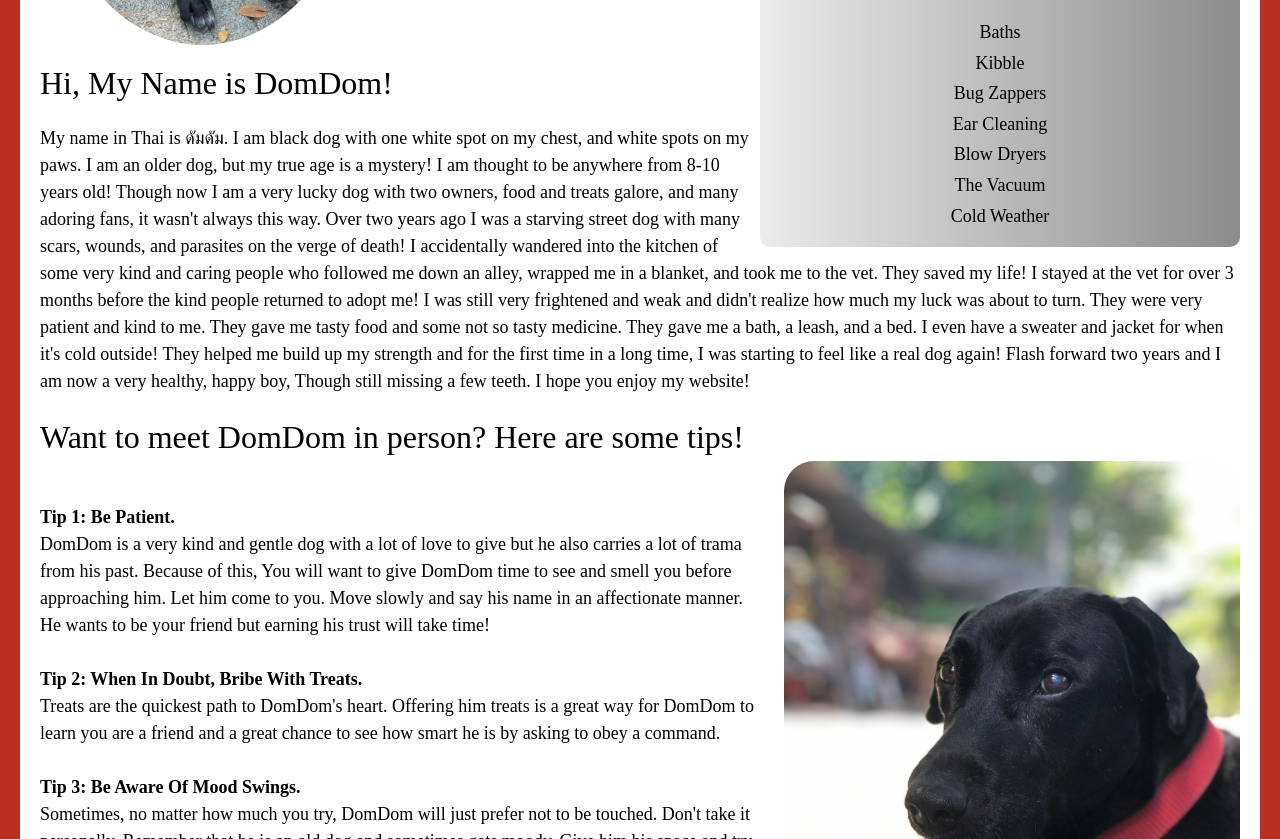
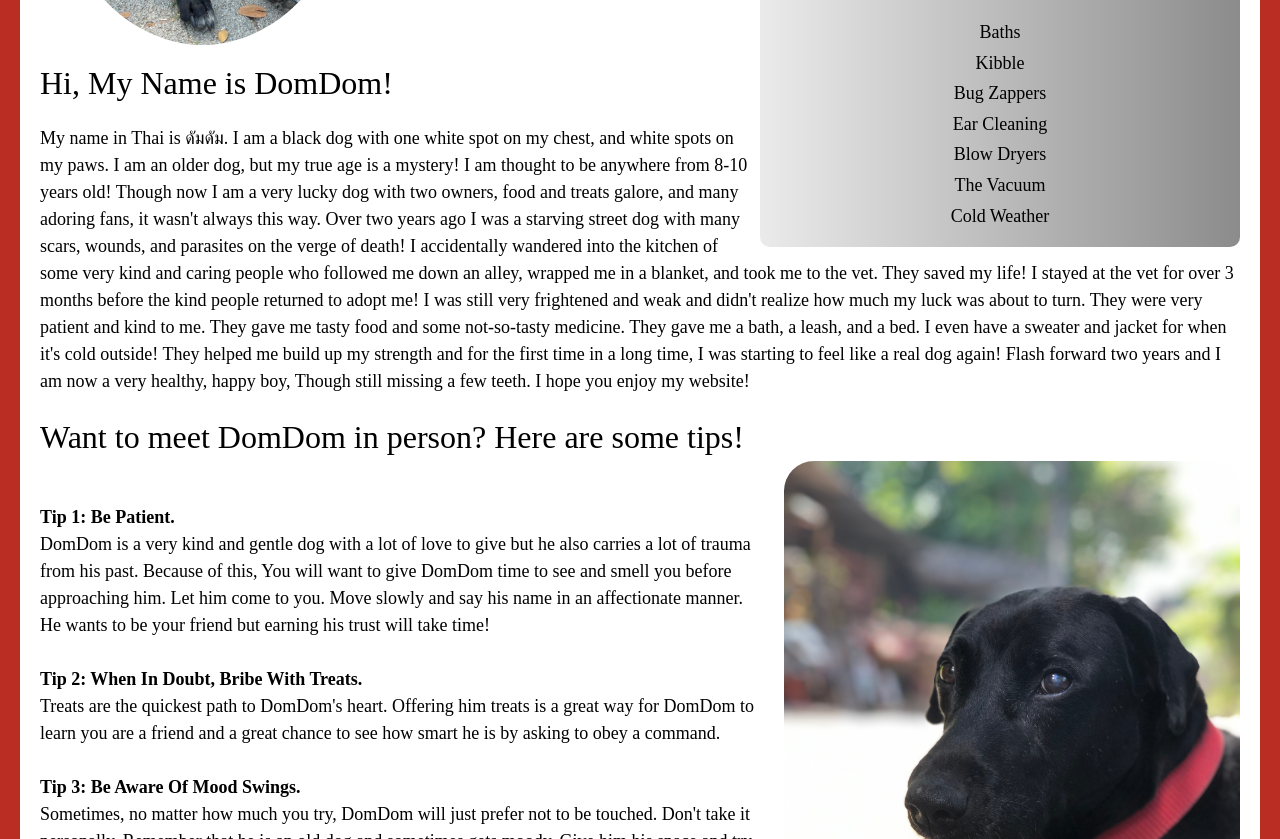
Before and after one commit to jabiesel/DomDom.com, a plain HTML site: page about-me.html in a window 1280 px wide. Shown: the part 772-1611 px from the top of the page. Drawn offline with Linux system fonts and the light colour scheme.

Commit message:
Update about-me.html

```diff
--- a/about-me.html
+++ b/about-me.html
@@ -82,7 +82,7 @@
     <div class="writing">
         <h1 class="greeting">Hi, My Name is DomDom!</h1>
 
-            <p class="intro">My name in Thai is ดัมดัม. I am black dog with one white spot on my chest, and white spots on my paws. I am an older dog, but my true age is a mystery! I am thought to be anywhere from 8-10 years old! Though now I am a very lucky dog with two owners, food and treats galore, and many adoring fans, it wasn't always this way. Over two years ago I was a starving street dog with many scars, wounds, and parasites on the verge of death! I accidentally wandered into the kitchen of some very kind and caring people who followed me down an alley, wrapped me in a blanket, and took me to the vet. They saved my life! I stayed at the vet for over 3 months before the kind people returned to adopt me! I was still very frightened and weak and didn't realize how much my luck was about to turn. They were very patient and kind to me. They gave me tasty food and some not so tasty medicine. They gave me a bath, a leash, and a bed. I even have a sweater and jacket for when it's cold outside! They helped me build up my strength and for the first time in a long time, I was starting to feel like a real dog again! Flash forward two years and I am now a very healthy, happy boy, Though still missing a few teeth. I hope you enjoy my website! </p>
+            <p class="intro">My name in Thai is ดัมดัม. I am a black dog with one white spot on my chest, and white spots on my paws. I am an older dog, but my true age is a mystery! I am thought to be anywhere from 8-10 years old! Though now I am a very lucky dog with two owners, food and treats galore, and many adoring fans, it wasn't always this way. Over two years ago I was a starving street dog with many scars, wounds, and parasites on the verge of death! I accidentally wandered into the kitchen of some very kind and caring people who followed me down an alley, wrapped me in a blanket, and took me to the vet. They saved my life! I stayed at the vet for over 3 months before the kind people returned to adopt me! I was still very frightened and weak and didn't realize how much my luck was about to turn. They were very patient and kind to me. They gave me tasty food and some not-so-tasty medicine. They gave me a bath, a leash, and a bed. I even have a sweater and jacket for when it's cold outside! They helped me build up my strength and for the first time in a long time, I was starting to feel like a real dog again! Flash forward two years and I am now a very healthy, happy boy, Though still missing a few teeth. I hope you enjoy my website!</p>
 
 
         <h1 class = "invite">Want to meet DomDom in person? Here are some tips!</h1>
@@ -92,7 +92,7 @@
 
             <ul class="tips">
                 <li><br /><strong>Tip 1: Be Patient.</strong><br />
-                     DomDom is a very kind and gentle dog with a lot of love to give but he also carries a lot of trama from his past. Because of this, You will want to give DomDom time to see and smell you before approaching him. Let him come to you. Move slowly and say his name in an affectionate manner. He wants to be your friend but earning his trust will take time!</li>
+                              DomDom is a very kind and gentle dog with a lot of love to give but he also carries a lot of trauma from his past. Because of this, You will want to give DomDom time to see and smell you before approaching him. Let him come to you. Move slowly and say his name in an affectionate manner. He wants to be your friend but earning his trust will take time!</li>
 
                 <li><br /><strong>Tip 2: When In Doubt, Bribe With Treats.</strong><br />
                      Treats are the quickest path to DomDom's heart. Offering him treats is a great way for DomDom to learn you are a friend and a great chance to see how smart he is by asking to obey a command.</li>
```
